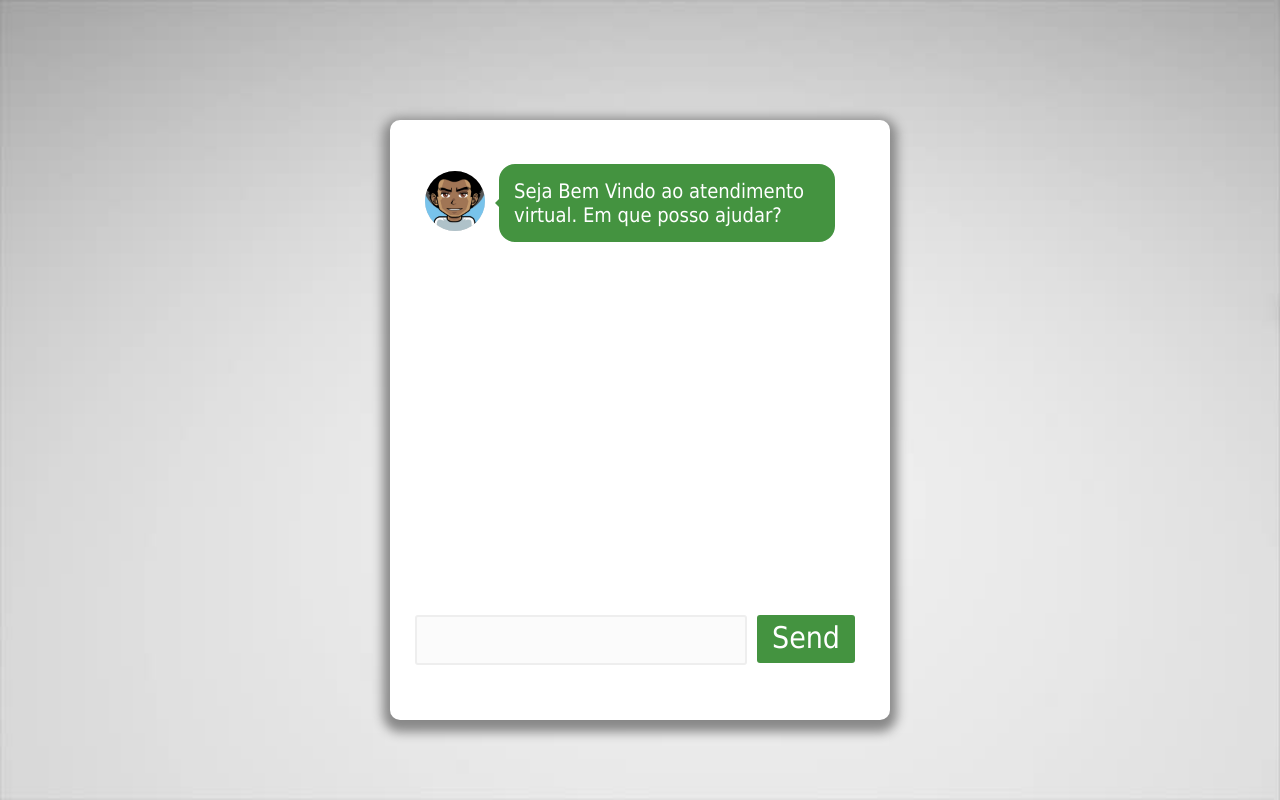
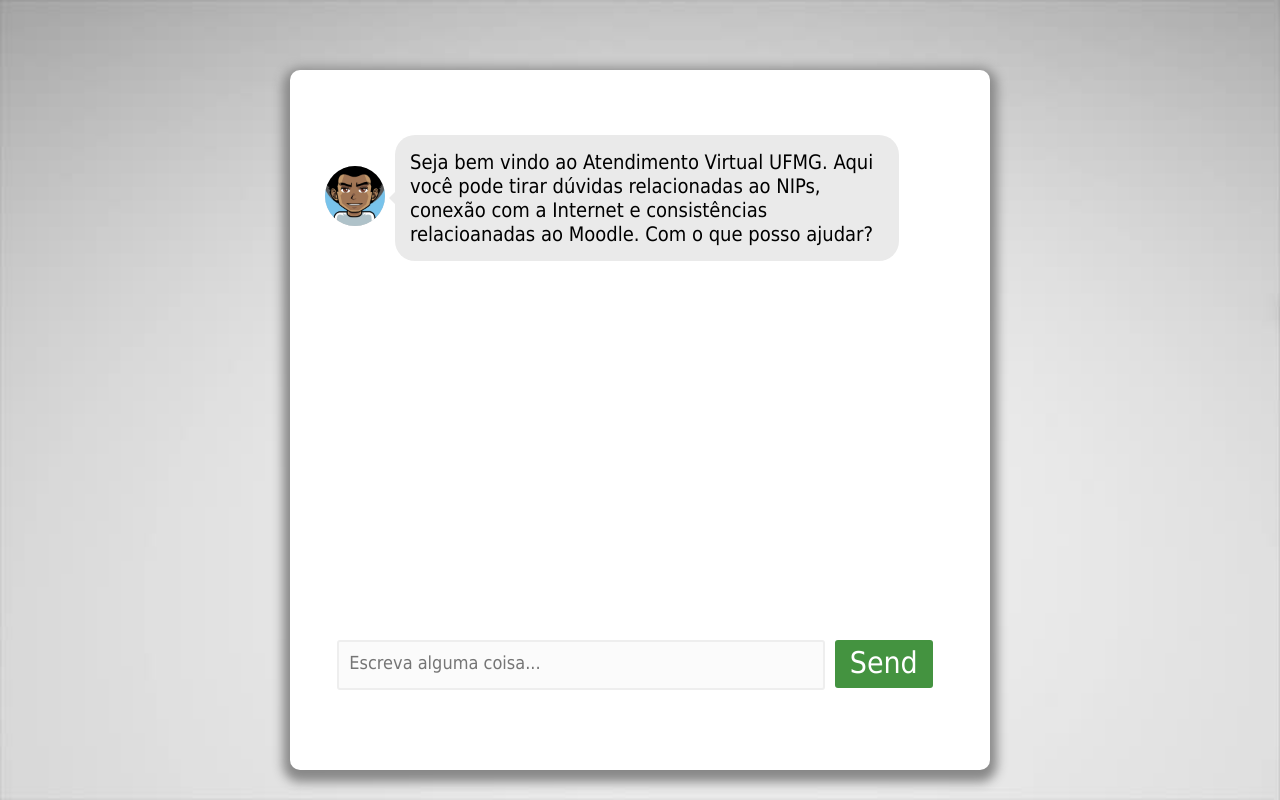
Before and after one commit to luizcemery/ChatBot, a PHP site: page / in a window 1280 px wide. Run offline with PHP 8.4, Linux system fonts and the light colour scheme.

Commit message:
Alteração no layout

```diff
--- a/index.php
+++ b/index.php
@@ -14,11 +14,11 @@
 
         <div class="chat bot">
             <div class="user-photo"><img src="img/user.png"></div>
-            <p class="chat-message arrow_box_bot">Seja Bem Vindo ao atendimento virtual. Em que posso ajudar?</p>
+            <p class="chat-message arrow_box_bot">Seja bem vindo ao Atendimento Virtual UFMG. Aqui você pode tirar dúvidas relacionadas ao NIPs, conexão com a Internet e consistências relacioanadas ao Moodle. Com o que posso ajudar?</p>
         </div>
         </div>
         <div class="chat-form">
-            <textarea id="texto"  onKeyUp="verificaEnter(this, event)" name="texto"></textarea>
+            <textarea id="texto"  placeholder="Escreva alguma coisa..."  onKeyUp="verificaEnter(this, event)" name="texto"></textarea>
             <button id="submit">Send</button>
         </div>
     </div>
--- a/style.css
+++ b/style.css
@@ -19,9 +19,9 @@ body {
 }
 
 .chatbox {
-    width: 500px;
+    width: 700px;
     min-width: 390px;
-    height: 600px;
+    height: 700px;
     background: #fff;
     padding: 25px;
     margin: 20px auto;
@@ -33,12 +33,13 @@ body {
     transform: translate(-50%, -50%);
     box-shadow: 0px 5px 11px 7px #888888;
     border-radius: 10px;
+    padding-top: 50px;
 }
 
 .chatlogs {
     padding: 10px;
     width: 100%;
-    height: 450px;
+    height: 500px;
     overflow-x: hidden;
     overflow-y: scroll;
 }
@@ -78,6 +79,7 @@ body {
     border-radius: 20px;
     color: #fff;
     font-size: 20px;
+
 }
 .user.chat {
     justify-content: flex-end;
@@ -90,7 +92,9 @@ body {
 }
 
 .bot .chat-message{
-    background:  #449340;
+    background:#eaeaea;
+    color: black;
+    border: nome;
     word-break: break-word;
 }
 
@@ -98,6 +102,7 @@ body {
     margin-top: 20px;
     display: flex;
     align-items: flex-start;
+    justify-content: center;
 }
 
 .chat-form textarea{
@@ -179,8 +184,7 @@ body {
 
 .arrow_box_bot {
 	position: relative;
-	background: #449340;
-    border: 4px solid;
+	background:#eaeaea;
     border-radius: 5px;
 }
 .arrow_box_bot:after, .arrow_box:before {
@@ -197,13 +201,13 @@ body {
 
 .arrow_box_bot:after {
 	border-color: rgba(136, 183, 213, 0);
-    border-right-color: #449340;
-	border-width: 4px;
-	margin-top: -4px;
+    border-right-color: #eaeaea;
+	border-width: 6px;
+	margin-top: -6px;
 }
 .arrow_box_bot:before {
 	border-color: rgba(194, 225, 245, 0);
-	border-right-color: #449340;
+	border-right-color: #eaeaea;
 	border-width: 12px;
 	margin-top: -12px;
 }
```
